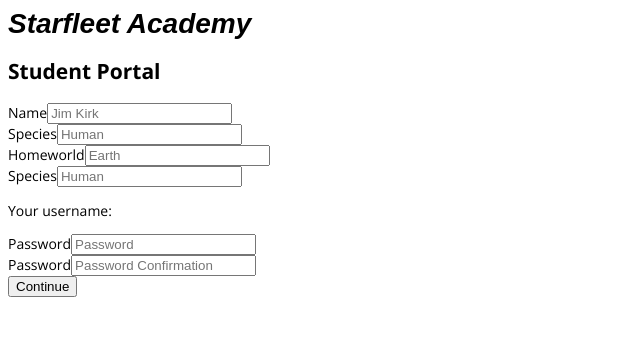
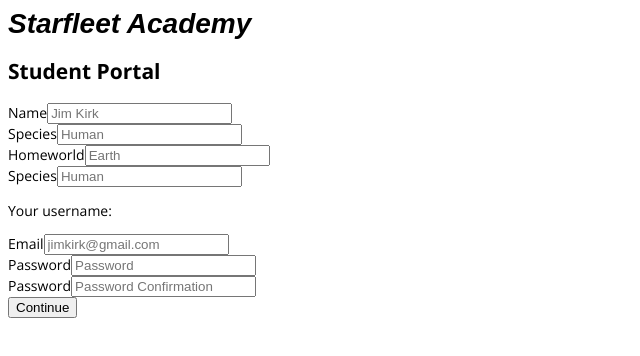
Before and after one commit to abigailboyer/starfleetacademy, a React (Create React App) app: page /signup in a window 1280 px wide. Shown: the top 356 px of the page, without its empty margins (0-640 px from the left). Built offline with nearby package versions, Linux system fonts and the light colour scheme; a web font is replaced by a local one.

Commit message:
add email input

```diff
--- a/src/components/user/Signup.js
+++ b/src/components/user/Signup.js
@@ -38,6 +38,10 @@
               <p id="generatedUsername">Your username: </p>
             </li>
             <li>
+              <label htmlFor="userEmail">Email</label>
+              <input type="email" id="userEmail" placeholder="jimkirk@gmail.com" />
+            </li>
+            <li>
               <label htmlFor="password">Password</label>
               <input type="password" id="password" placeholder="Password" />
             </li>
```
